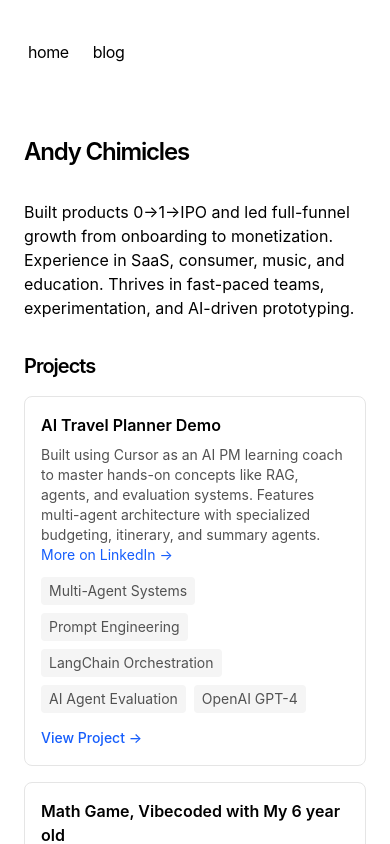
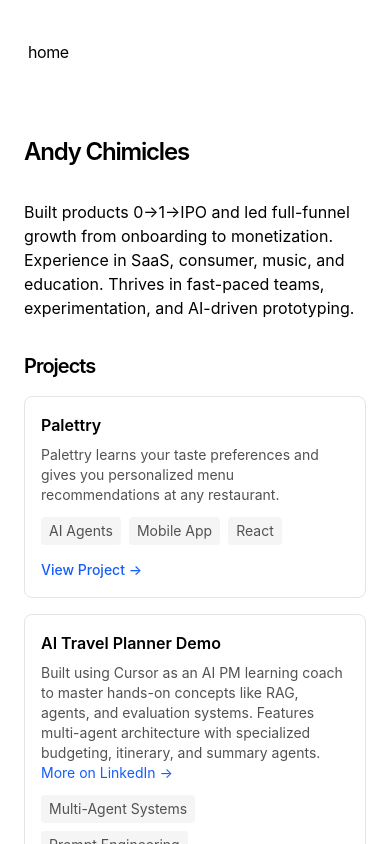
Before and after one commit to andychimss/andychimicles-portfolio, a Next.js app: page / in a window 390 px wide. Shown: the top 844 px of the page. Built offline with nearby package versions, Linux system fonts and the light colour scheme.

Commit message:
Add Palettry AI restaurant recommendation project and temporarily hide blog nav
- Add Palettry as top project: AI-powered personalized menu recommendations
- Tags: AI Agents, Mobile App, React
- Temporarily remove blog link from navigation
- Move Palettry to first position in projects list

```diff
--- a/app/components/nav.tsx
+++ b/app/components/nav.tsx
@@ -3,9 +3,6 @@
 const navItems = {
   '/': {
     name: 'home',
-  },
-  '/blog': {
-    name: 'blog',
   },
 }
 
--- a/app/page.tsx
+++ b/app/page.tsx
@@ -13,6 +13,34 @@
       <div className="my-8">
         <h2 className="mb-4 text-xl font-semibold tracking-tighter">Projects</h2>
         <div className="space-y-4">
+          <div className="border border-neutral-200 dark:border-neutral-700 rounded-lg p-4">
+            <h3 className="font-semibold mb-2">Palettry</h3>
+            <p className="text-neutral-600 dark:text-neutral-400 text-sm mb-3">
+              Palettry learns your taste preferences and gives you personalized menu recommendations at any restaurant.
+            </p>
+            <div className="flex flex-wrap gap-2 text-sm">
+              <span className="px-2 py-1 bg-neutral-100 dark:bg-neutral-800 rounded text-neutral-600 dark:text-neutral-400">
+                AI Agents
+              </span>
+              <span className="px-2 py-1 bg-neutral-100 dark:bg-neutral-800 rounded text-neutral-600 dark:text-neutral-400">
+                Mobile App
+              </span>
+              <span className="px-2 py-1 bg-neutral-100 dark:bg-neutral-800 rounded text-neutral-600 dark:text-neutral-400">
+                React
+              </span>
+            </div>
+            <div className="mt-3">
+              <a
+                href="https://palettry.vercel.app/"
+                className="text-blue-600 dark:text-blue-400 hover:underline text-sm font-medium"
+                target="_blank"
+                rel="noopener noreferrer"
+              >
+                View Project →
+              </a>
+            </div>
+          </div>
+
           <div className="border border-neutral-200 dark:border-neutral-700 rounded-lg p-4">
             <h3 className="font-semibold mb-2">AI Travel Planner Demo</h3>
             <p className="text-neutral-600 dark:text-neutral-400 text-sm mb-3">
```
